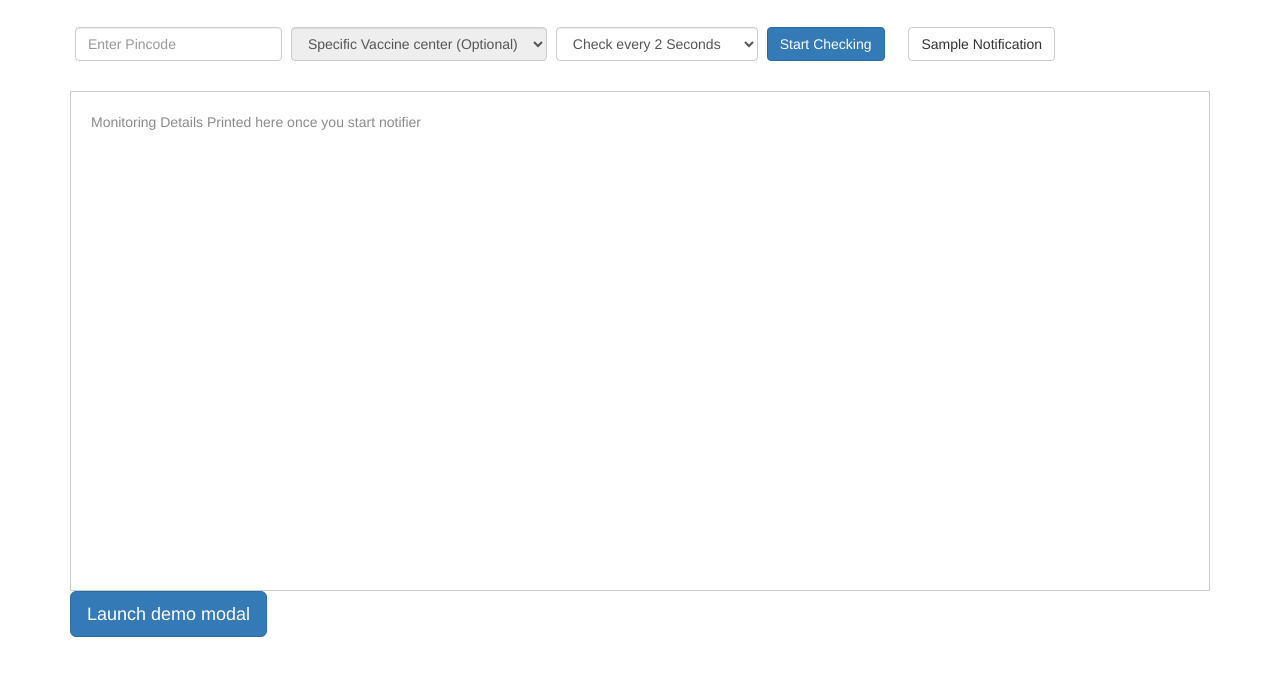
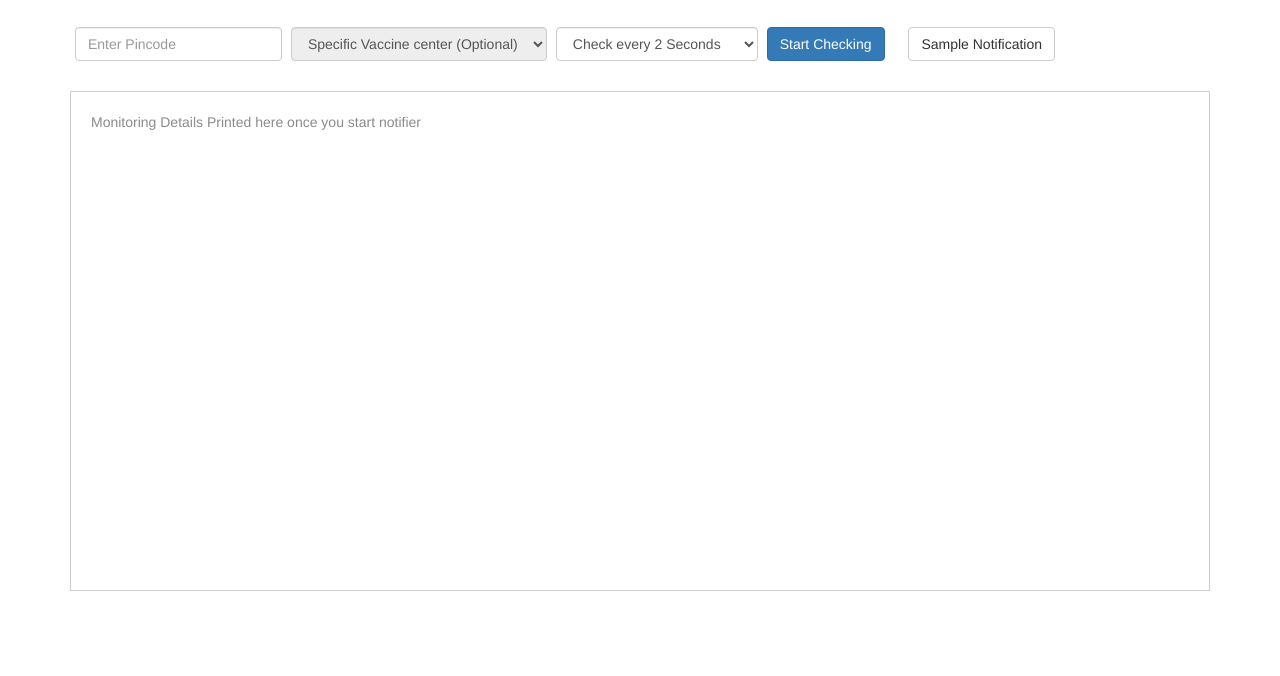
Before and after one commit to ShinojShayin/cowinnotify, a plain HTML site: page index.html in a window 1280 px wide. Shown: the part 88-764 px from the top of the page. Drawn offline with nearby package versions, Linux system fonts and the light colour scheme.

Commit message:
remove unwanted button

```diff
--- a/index.html
+++ b/index.html
@@ -64,12 +64,6 @@
   </div>
 </div>
 
-
-<!-- Button trigger modal -->
-<button type="button" class="btn btn-primary btn-lg" data-toggle="modal" data-target="#myModal">
-  Launch demo modal
-</button>
-
 <!-- Modal -->
 <div class="modal fade" id="myModal" tabindex="-1" role="dialog" aria-labelledby="myModalLabel">
   <div class="modal-dialog" role="document">
```
